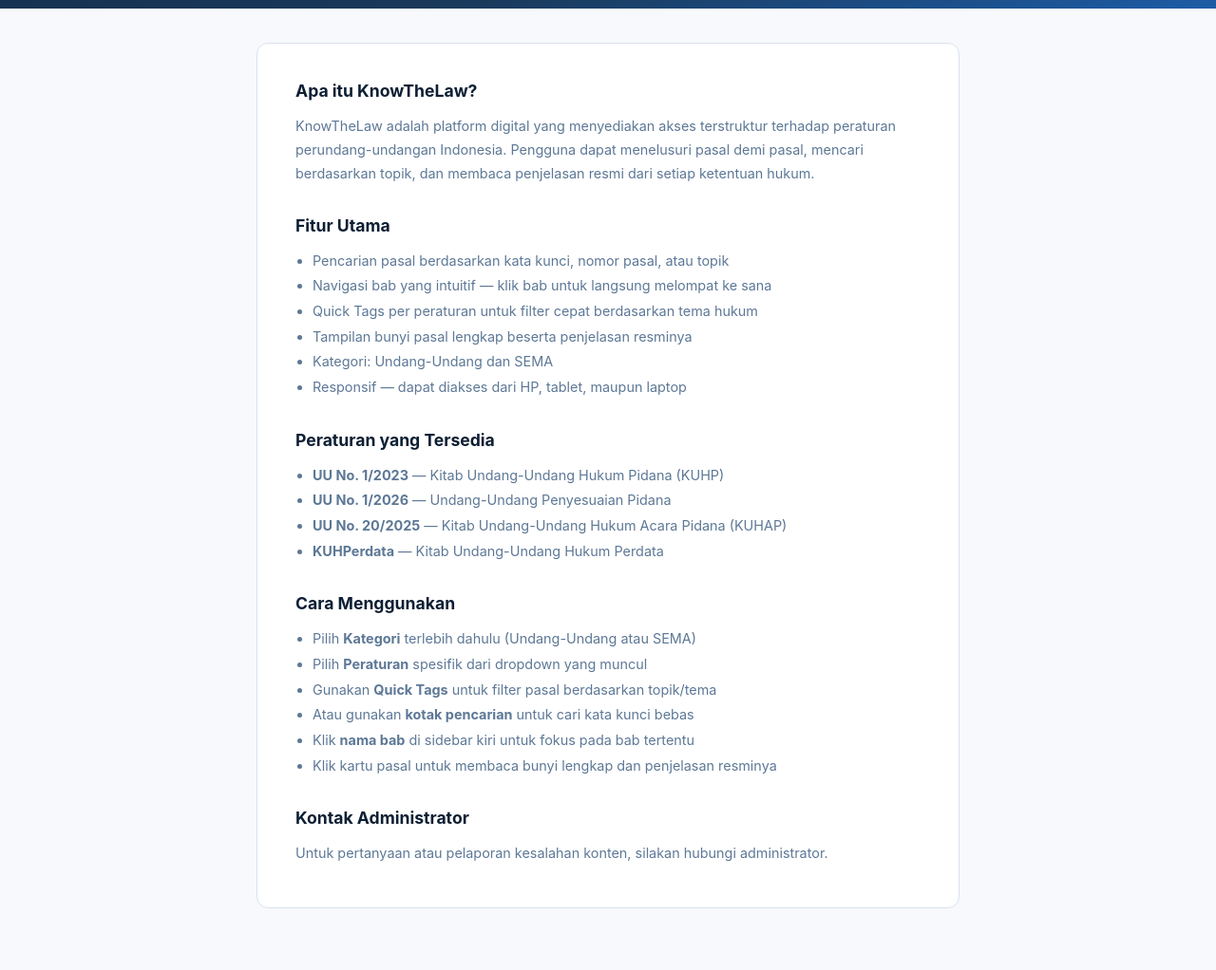
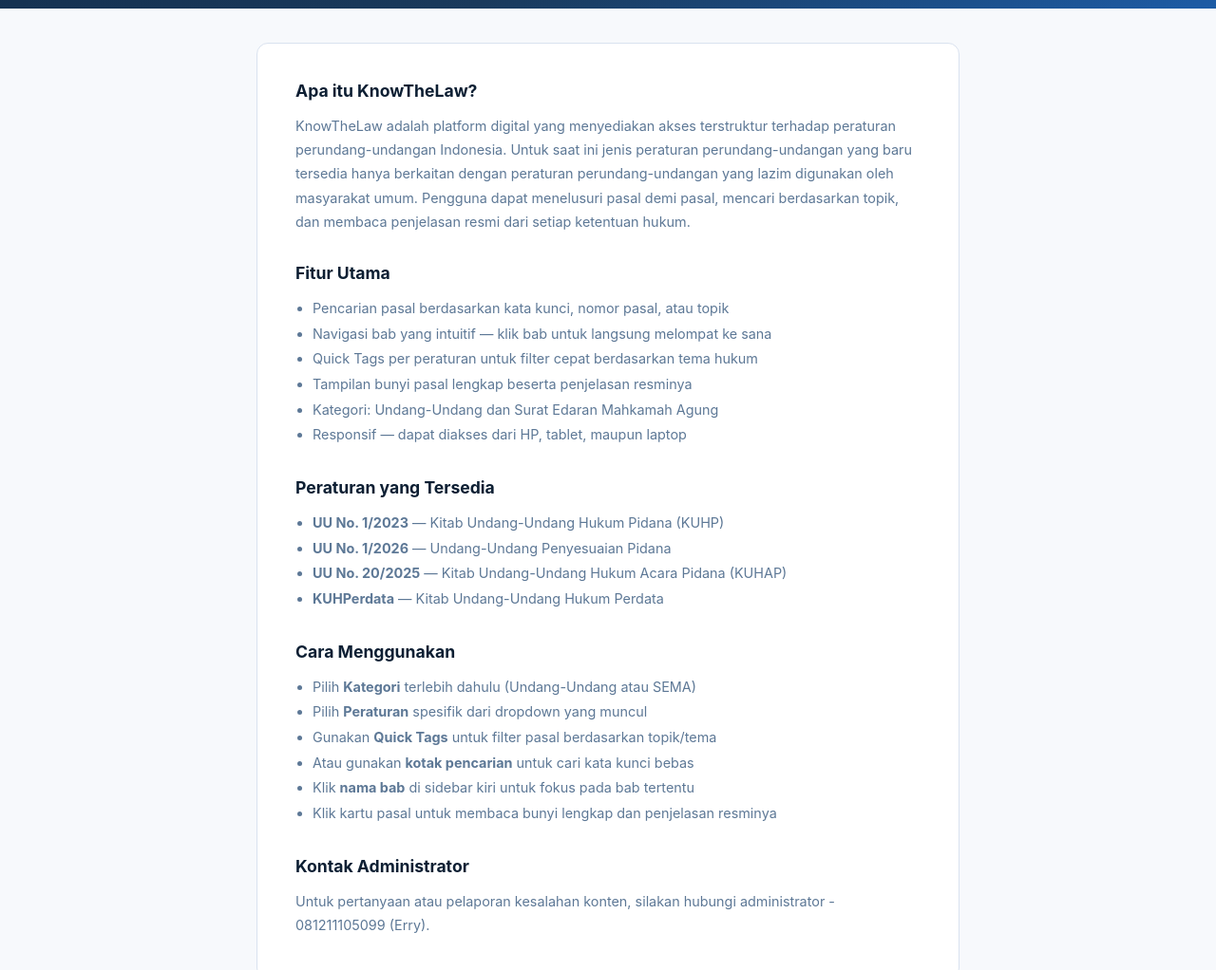
Before and after one commit to HerriXX25/KnowTheLaw, a plain HTML site: page tentang.html in a window 1280 px wide. Shown: the part 300-1322 px from the top of the page at 95% size. Drawn offline with Linux system fonts and the light colour scheme.

Commit message:
Update tentang.html

```diff
--- a/tentang.html
+++ b/tentang.html
@@ -42,7 +42,7 @@
       <div class="about-wrap">
         <div class="about-card">
           <h2 class="about-h2">Apa itu KnowTheLaw?</h2>
-          <p class="about-p">KnowTheLaw adalah platform digital yang menyediakan akses terstruktur terhadap peraturan perundang-undangan Indonesia. Pengguna dapat menelusuri pasal demi pasal, mencari berdasarkan topik, dan membaca penjelasan resmi dari setiap ketentuan hukum.</p>
+          <p class="about-p">KnowTheLaw adalah platform digital yang menyediakan akses terstruktur terhadap peraturan perundang-undangan Indonesia. Untuk saat ini jenis peraturan perundang-undangan yang baru tersedia hanya berkaitan dengan peraturan perundang-undangan yang lazim digunakan oleh masyarakat umum. Pengguna dapat menelusuri pasal demi pasal, mencari berdasarkan topik, dan membaca penjelasan resmi dari setiap ketentuan hukum.</p>
 
           <h2 class="about-h2">Fitur Utama</h2>
           <ul class="about-ul">
@@ -50,7 +50,7 @@
             <li>Navigasi bab yang intuitif — klik bab untuk langsung melompat ke sana</li>
             <li>Quick Tags per peraturan untuk filter cepat berdasarkan tema hukum</li>
             <li>Tampilan bunyi pasal lengkap beserta penjelasan resminya</li>
-            <li>Kategori: Undang-Undang dan SEMA</li>
+            <li>Kategori: Undang-Undang dan Surat Edaran Mahkamah Agung</li>
             <li>Responsif — dapat diakses dari HP, tablet, maupun laptop</li>
           </ul>
 
@@ -73,7 +73,7 @@
           </ul>
 
           <h2 class="about-h2">Kontak Administrator</h2>
-          <p class="about-p">Untuk pertanyaan atau pelaporan kesalahan konten, silakan hubungi administrator.</p>
+          <p class="about-p">Untuk pertanyaan atau pelaporan kesalahan konten, silakan hubungi administrator - 081211105099 (Erry).</p>
         </div>
       </div>
     </div>
```
